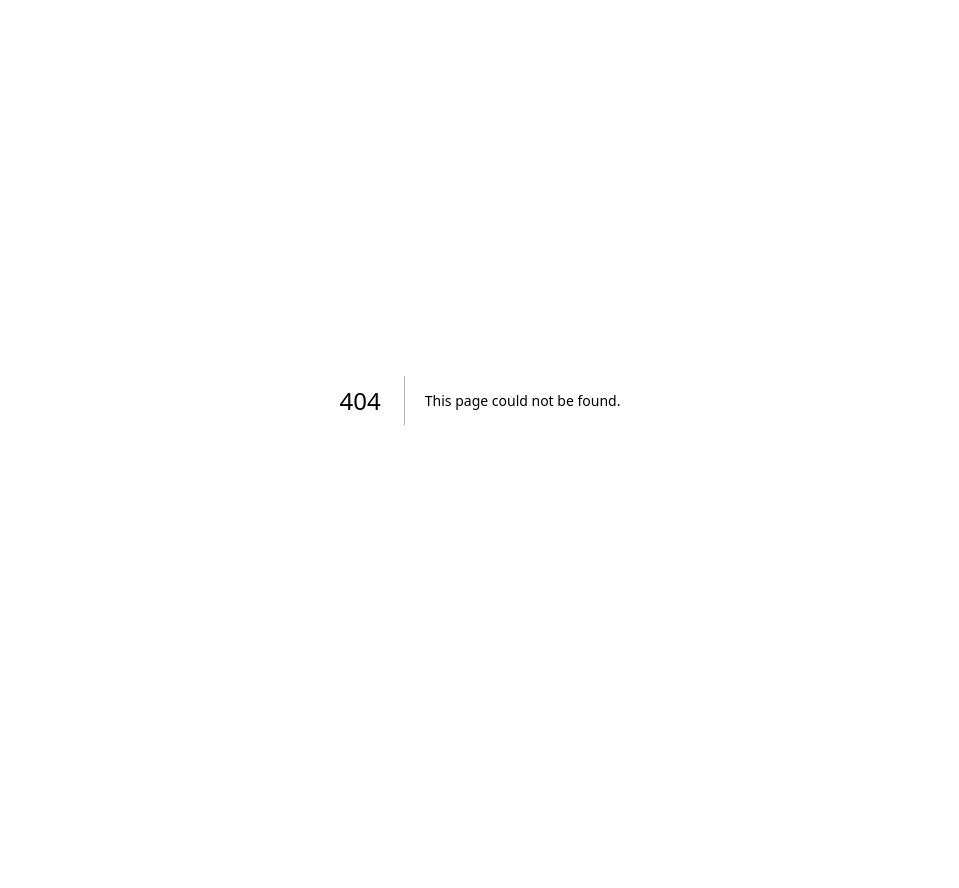
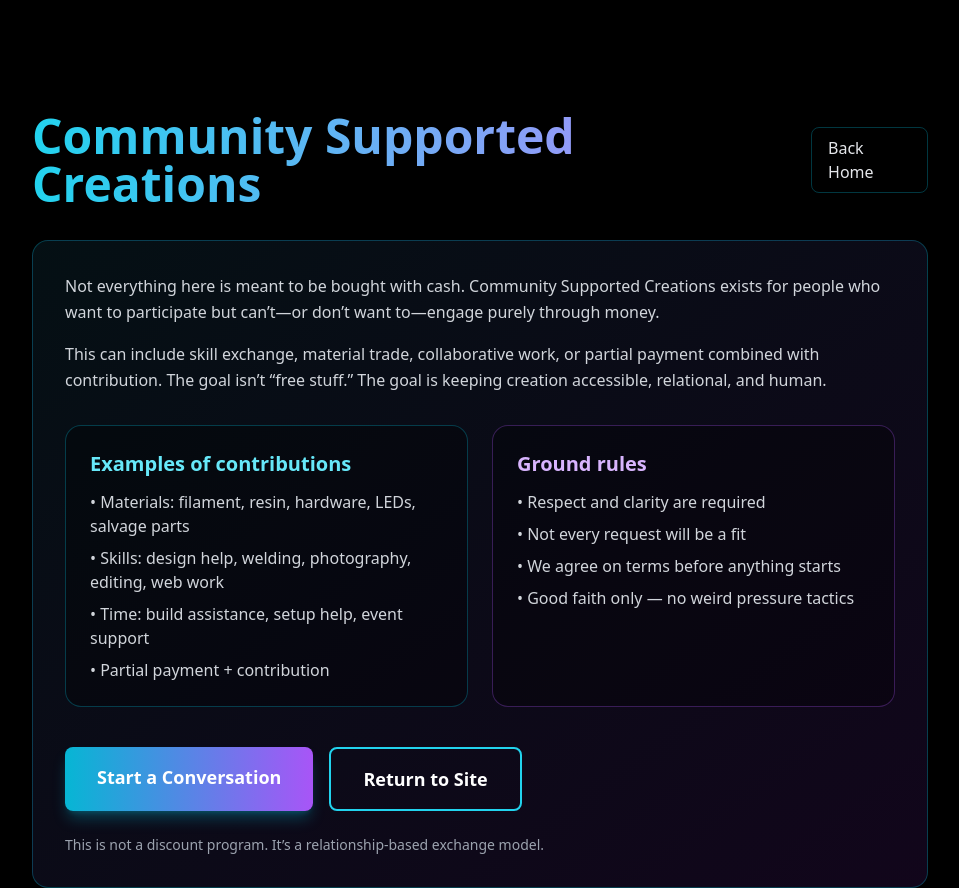
Before and after one commit to thisishowislab/themanifestorium, a Next.js app: page /community in a window 1280 px wide. Before the commit this address had no page. Shown: the whole page, without its empty margins (160-1119 px from the left). Before the commit the page ends 800 px from the top, so only its background shows below. Built offline with nearby package versions, Linux system fonts and the light colour scheme.

Commit message:
Create page.jsx

```diff
--- /dev/null
+++ b/app/community/page.jsx
@@ -0,0 +1,96 @@
+// app/community/page.jsx
+import Link from "next/link";
+
+export default function CommunityPage({ searchParams }) {
+  const item = searchParams?.item ? decodeURIComponent(searchParams.item) : null;
+
+  return (
+    <div className="min-h-screen bg-black text-white pt-28 px-6">
+      <div className="max-w-4xl mx-auto">
+        <div className="flex items-center justify-between gap-4 mb-8">
+          <h1 className="text-4xl md:text-5xl font-black bg-gradient-to-r from-cyan-400 to-purple-400 bg-clip-text text-transparent">
+            Community Supported Creations
+          </h1>
+          <Link
+            href="/"
+            className="px-4 py-2 rounded-lg border border-cyan-500/30 hover:border-cyan-400 text-gray-200"
+          >
+            Back Home
+          </Link>
+        </div>
+
+        <div className="p-8 bg-gradient-to-br from-cyan-900/20 to-purple-900/20 rounded-2xl border border-cyan-500/30">
+          <p className="text-gray-300 leading-relaxed">
+            Not everything here is meant to be bought with cash.
+            Community Supported Creations exists for people who want to participate but can’t—or don’t want to—engage purely through money.
+          </p>
+
+          <p className="text-gray-300 leading-relaxed mt-4">
+            This can include skill exchange, material trade, collaborative work, or partial payment combined with contribution.
+            The goal isn’t “free stuff.” The goal is keeping creation accessible, relational, and human.
+          </p>
+
+          {item && (
+            <div className="mt-6 p-4 rounded-xl border border-purple-500/30 bg-black/40">
+              <p className="text-sm text-gray-300">
+                You’re asking about: <span className="text-cyan-300 font-semibold">{item}</span>
+              </p>
+              <p className="text-sm text-gray-400 mt-2">
+                Include what you can offer (skills/materials/time) and what you’re hoping for, and we’ll figure out what makes sense.
+              </p>
+            </div>
+          )}
+
+          <div className="mt-8 grid md:grid-cols-2 gap-6">
+            <div className="p-6 rounded-2xl border border-cyan-500/30 bg-black/30">
+              <h2 className="text-xl font-bold text-cyan-300 mb-3">Examples of contributions</h2>
+              <ul className="text-gray-300 space-y-2">
+                <li>• Materials: filament, resin, hardware, LEDs, salvage parts</li>
+                <li>• Skills: design help, welding, photography, editing, web work</li>
+                <li>• Time: build assistance, setup help, event support</li>
+                <li>• Partial payment + contribution</li>
+              </ul>
+            </div>
+
+            <div className="p-6 rounded-2xl border border-purple-500/30 bg-black/30">
+              <h2 className="text-xl font-bold text-purple-300 mb-3">Ground rules</h2>
+              <ul className="text-gray-300 space-y-2">
+                <li>• Respect and clarity are required</li>
+                <li>• Not every request will be a fit</li>
+                <li>• We agree on terms before anything starts</li>
+                <li>• Good faith only — no weird pressure tactics</li>
+              </ul>
+            </div>
+          </div>
+
+          <div className="mt-10 flex flex-col sm:flex-row gap-4">
+            <a
+              href={item
+                ? `mailto:thisishowislab@gmail.com?subject=${encodeURIComponent("Community Options — " + item)}&body=${encodeURIComponent(
+                    "Hi! I’m interested in Community Supported Creations for: " + item + "\n\nWhat I can offer:\n- \n\nWhat I’m hoping for:\n- \n\nTimeline / notes:\n- "
+                  )}`
+                : `mailto:thisishowislab@gmail.com?subject=${encodeURIComponent("Community Options")}&body=${encodeURIComponent(
+                    "Hi! I’m interested in Community Supported Creations.\n\nWhat I can offer:\n- \n\nWhat I’m hoping for:\n- \n\nTimeline / notes:\n- "
+                  )}`
+              }
+              className="px-8 py-4 bg-gradient-to-r from-cyan-500 to-purple-500 rounded-lg font-bold text-lg hover:scale-105 transition-transform shadow-lg shadow-cyan-500/30 text-center"
+            >
+              Start a Conversation
+            </a>
+
+            <Link
+              href="/"
+              className="px-8 py-4 border-2 border-cyan-400 rounded-lg font-bold text-lg hover:bg-cyan-400/20 transition-all text-center"
+            >
+              Return to Site
+            </Link>
+          </div>
+
+          <p className="text-gray-400 text-sm mt-6">
+            This is not a discount program. It’s a relationship-based exchange model.
+          </p>
+        </div>
+      </div>
+    </div>
+  );
+}
```
